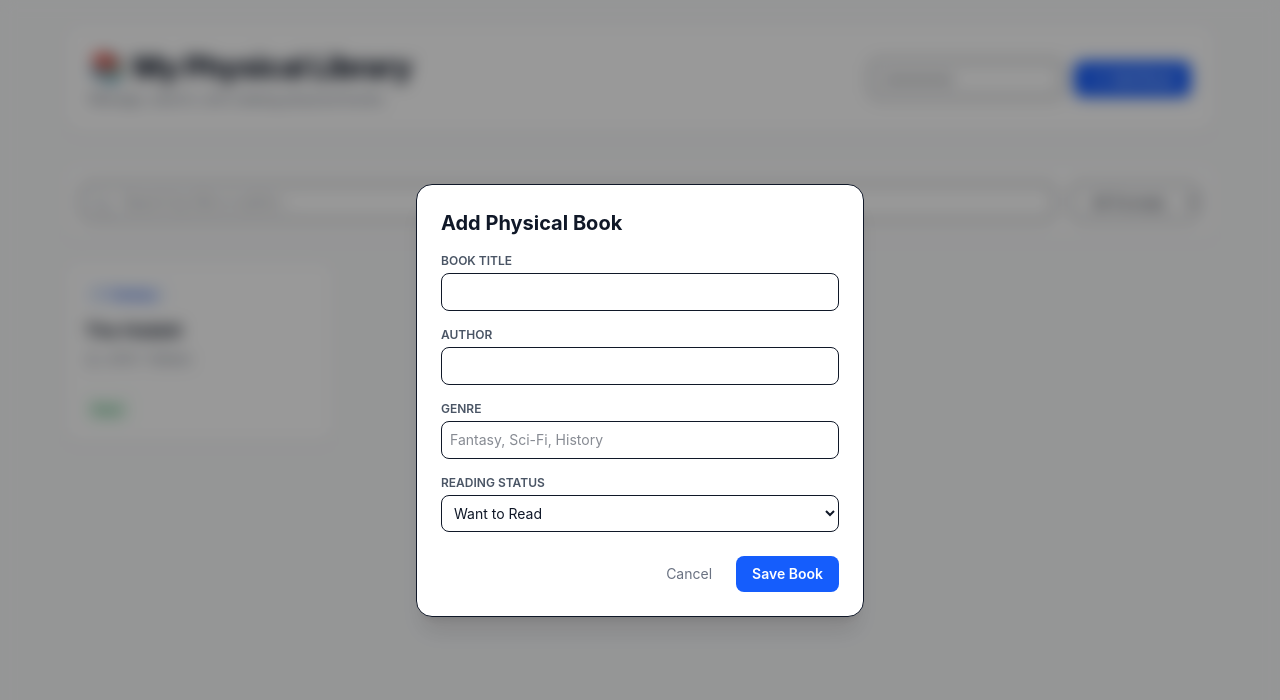
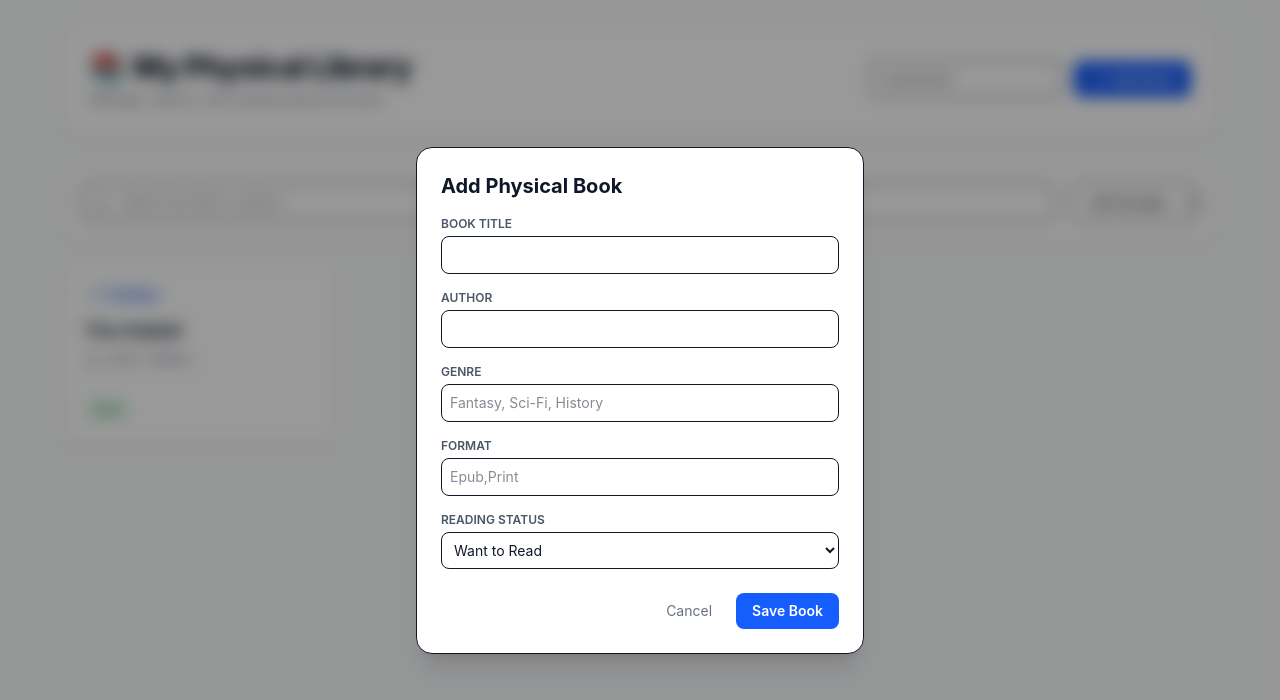
Before and after one commit to bniculea/books-manager, a React (Vite) app: page / in a window 1280 px wide. Both pictures are taken after typing "Sample123" into the empty fields and a click on the button "Add Book". Shown: the top 700 px of the page. Built offline with nearby package versions, Linux system fonts and the light colour scheme.

Commit message:
Fix missing attribute in add book form

```diff
--- a/public/books.json
+++ b/public/books.json
@@ -15,6 +15,7 @@
     "collection": {
       "name": "Mari Clasici ai Literaturii",
       "volumeNumber": 84
-    }
+    },
+    "format": "print"
   }
 ]
--- a/src/components/forms/AddBookForm/AddBookForm.tsx
+++ b/src/components/forms/AddBookForm/AddBookForm.tsx
@@ -1,6 +1,6 @@
 import {ChangeEvent, useState} from "react";
 import {Book} from "../../../types/Book.tsx";
-import {BookStatus} from "../../../constants/books.tsx";
+import {BookFormat, BookStatus} from "../../../constants/books.tsx";
 
 interface AddBookFormProps {
     onSubmit: (bookData: Omit<Book, 'id'>) => void;
@@ -14,6 +14,7 @@ const AddBookForm = (props: AddBookFormProps) => {
     const [author, setAuthor] = useState<string>(props.initialData?.author || '');
     const [genre, setGenre] = useState<string>(props.initialData?.genre || '');
     const [status, setStatus] = useState<BookStatus>(props.initialData?.status || '');
+    const [format, setFormat] = useState<BookFormat>(props.initialData?.format || '');
     // TODO: add all the fields in the form
     // const [isbn, setIsbn] = useState<string>(props.initialData?.isbn || '');
     // const [publisher, setPublisher] = useState<string>(props.initialData?.publisher || '');
@@ -26,7 +27,8 @@ const AddBookForm = (props: AddBookFormProps) => {
             author,
             genre,
             status,
-            title
+            title,
+            format
         })
     }
 
@@ -48,6 +50,10 @@ const AddBookForm = (props: AddBookFormProps) => {
                         <input required type="text" placeholder="Fantasy, Sci-Fi, History" className="w-full border p-2 rounded-lg text-sm" value={genre} onChange={e => setGenre(e.target.value)} />
                     </div>
                     <div>
+                        <label className="block text-xs font-semibold text-gray-600 uppercase mb-1">Format</label>
+                        <input required type="text" placeholder="Epub,Print" className="w-full border p-2 rounded-lg text-sm" value={format} onChange={e => setFormat(e.target.value)} />
+                    </div>
+                    <div>
                         <label className="block text-xs font-semibold text-gray-600 uppercase mb-1">Reading Status</label>
                         <select className="w-full border p-2 rounded-lg text-sm bg-white" value={status} onChange={e => setStatus(e.target.value)}>
                             <option value="Want to Read">Want to Read</option>
```
